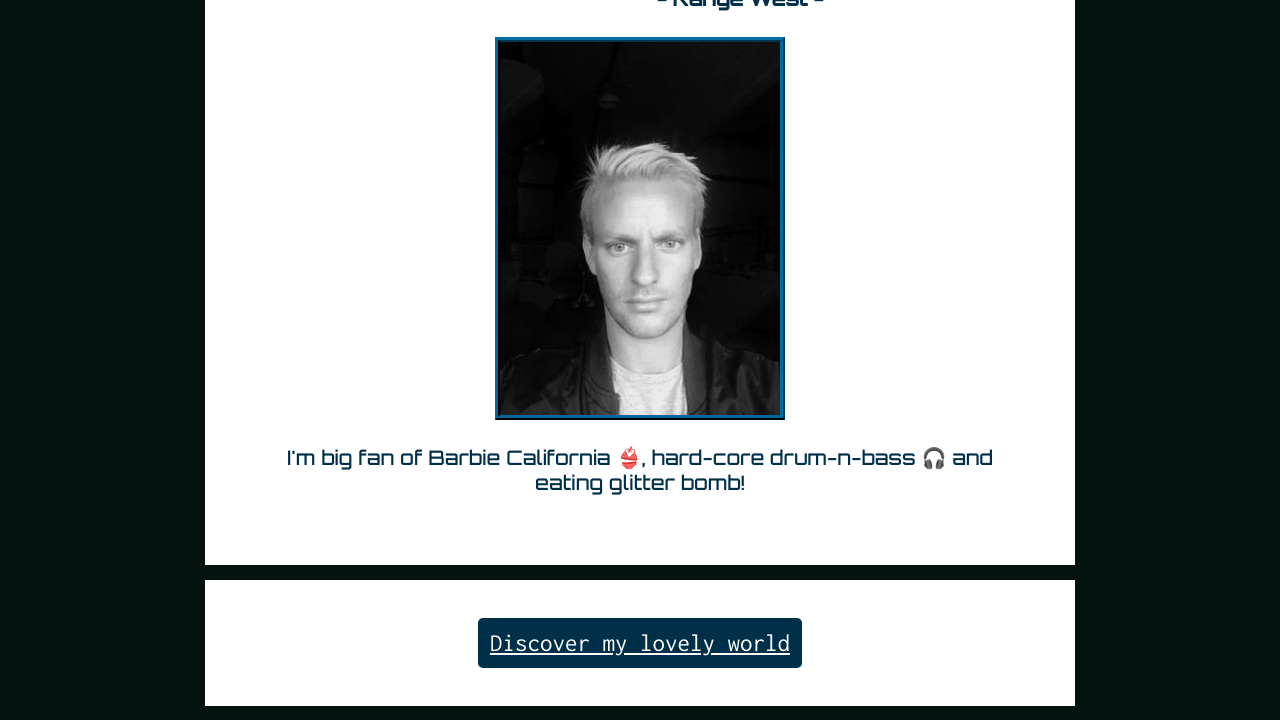
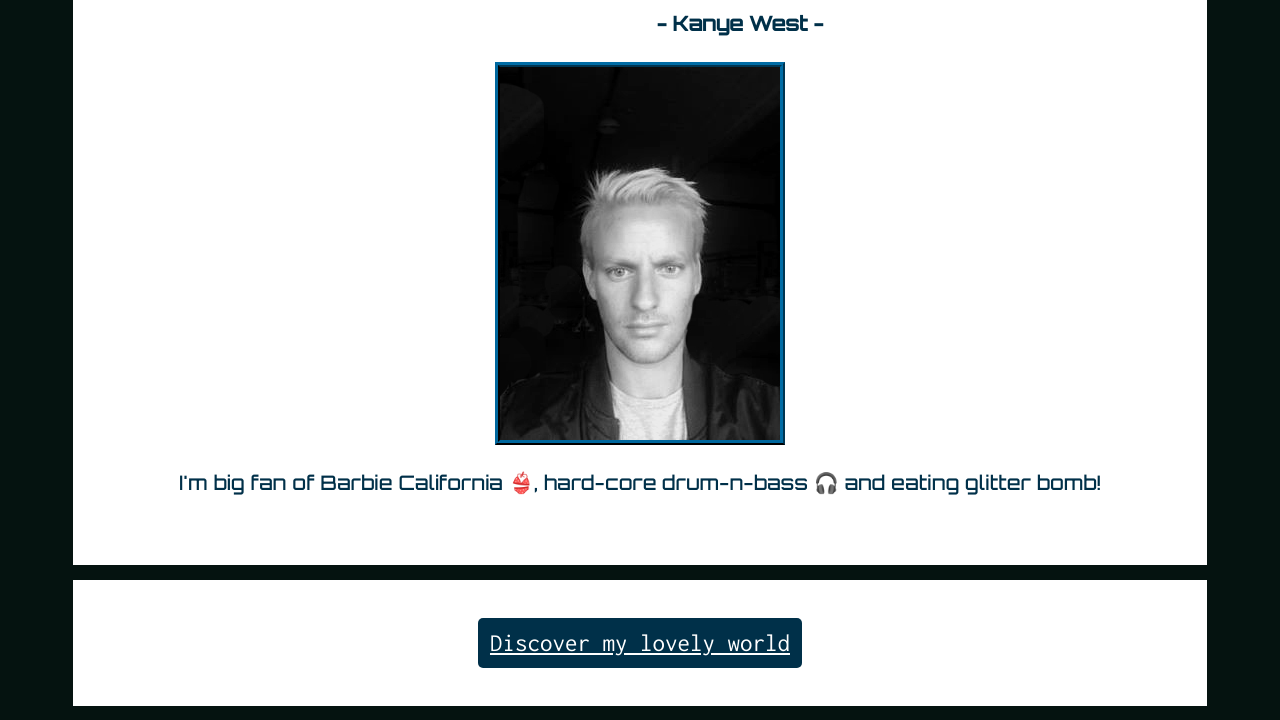
Before and after one commit to arthurbary/profile, a plain HTML site: page index.html in a window 1280 px wide. Shown: the part 243-963 px from the top of the page. Drawn offline with Linux system fonts and the light colour scheme.

Commit message:
my profile page

```diff
--- a/style.css
+++ b/style.css
@@ -57,8 +57,7 @@ ul>li {
 }
 
 .container{
-  width: 900px;
-  margin: 75px auto;
+  margin: 100px 50px;
 }
 
 .card{
```
